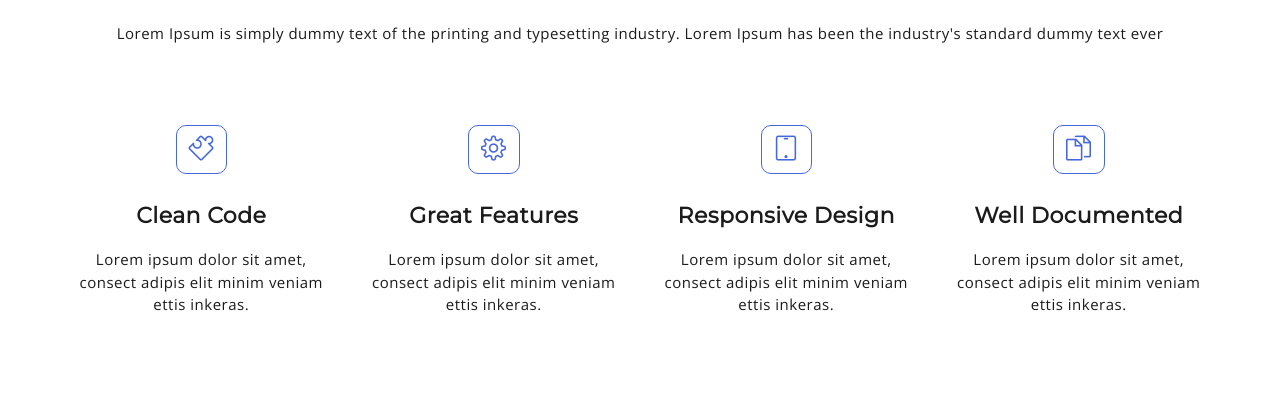
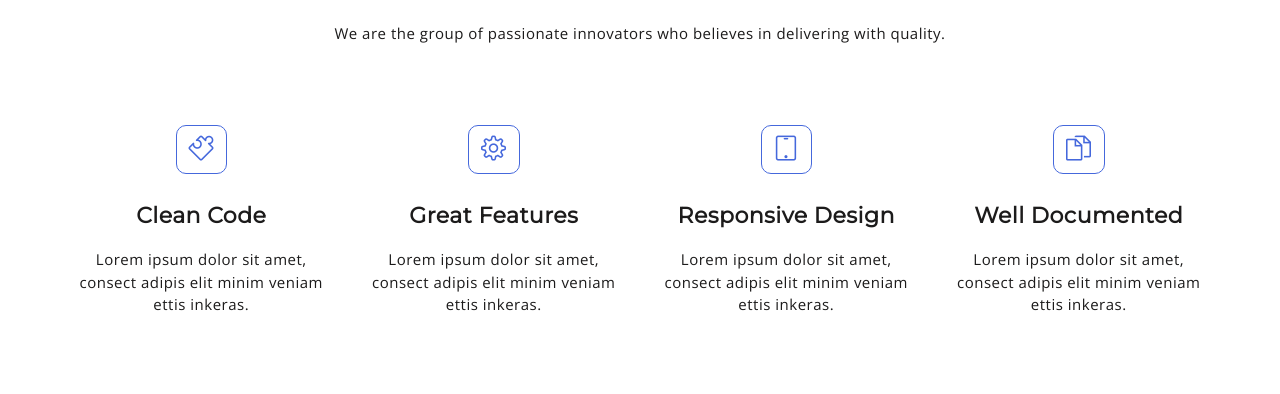
Before and after one commit to gagan2914/invorion, a plain HTML site: page index.html in a window 1280 px wide. Shown: the part 706-1100 px from the top of the page. Drawn offline with nearby package versions, Linux system fonts and the light colour scheme.

Commit message:
test commit by Megha

```diff
--- a/index.html
+++ b/index.html
@@ -144,7 +144,7 @@
 							<div class="mu-about-header">
 								<h2 class="mu-heading-title">ABOUT <span>US</span></h2>
 								<span class="mu-header-dot"></span>
-								<p>Lorem Ipsum is simply dummy text of the printing and typesetting industry. Lorem Ipsum has been the industry's standard dummy text ever</p>
+								<p>We are the group of passionate innovators who believes in delivering with quality.</p>
 							</div>
 
 							<!-- Start About Us Content -->
```
